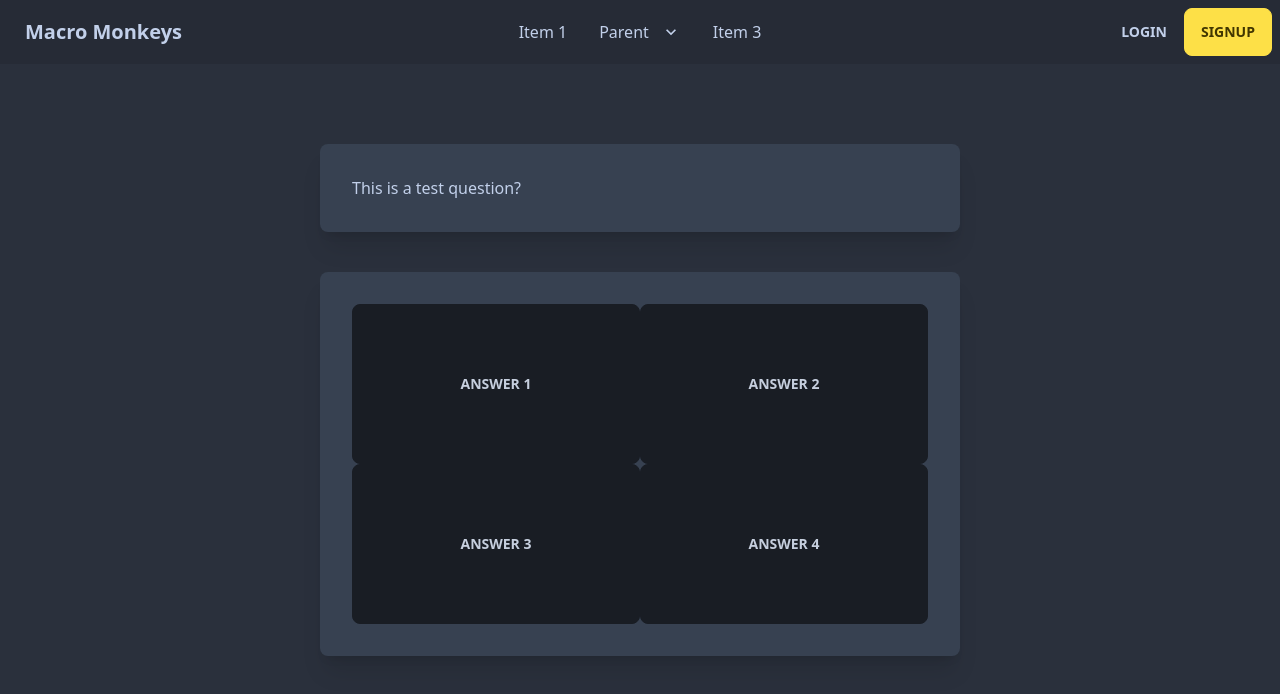
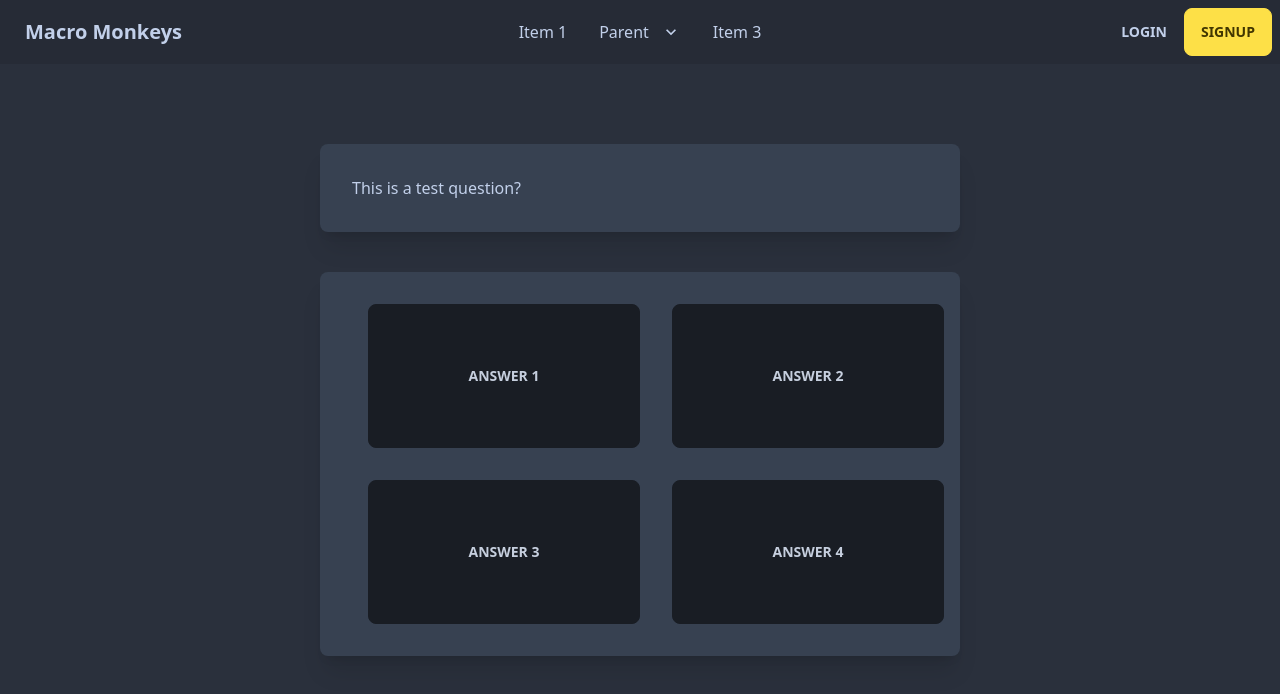
Before and after one commit to nicm2/macro-monkeys, a SvelteKit app: page /levels in a window 1280 px wide. Shown: the top 694 px of the page. Built offline with nearby package versions, Linux system fonts and the light colour scheme.

Commit message:
almost finished level page

```diff
--- a/src/routes/(default)/levels/+page.svelte
+++ b/src/routes/(default)/levels/+page.svelte
@@ -6,19 +6,19 @@
 
     </div>
 
-    <div class="flex flex-col bg-gray-700 rounded-lg shadow-xl w-96 md:w-1/2 h-96 self-center p-8 justify-center">
+    <div class="flex flex-col bg-gray-700 rounded-lg shadow-xl w-96 md:w-1/2 h-96 self-center py-8 px-12 justify-center gap-8">
 
-        <div class="flex w-full h-1/2 self-center">
+        <div class="flex w-full h-1/2 self-center justify-around gap-8">
 
-            <div class="btn w-1/2 h-full">Answer 1</div>
-            <div class="btn w-1/2 h-full">Answer 2</div>
+            <div class="flex btn w-1/2 h-full">Answer 1</div>
+            <div class="flex btn w-1/2 h-full">Answer 2</div>
 
         </div>
 
-        <div class="flex w-full h-1/2 self-center">
+        <div class="flex w-full h-1/2 self-center justify-around gap-8">
 
-            <div class="btn w-1/2 h-full">Answer 3</div>
-            <div class="btn w-1/2 h-full">Answer 4</div>
+            <div class="flex btn w-1/2 h-full">Answer 3</div>
+            <div class="flex btn w-1/2 h-full">Answer 4</div>
 
 
         </div>
```
